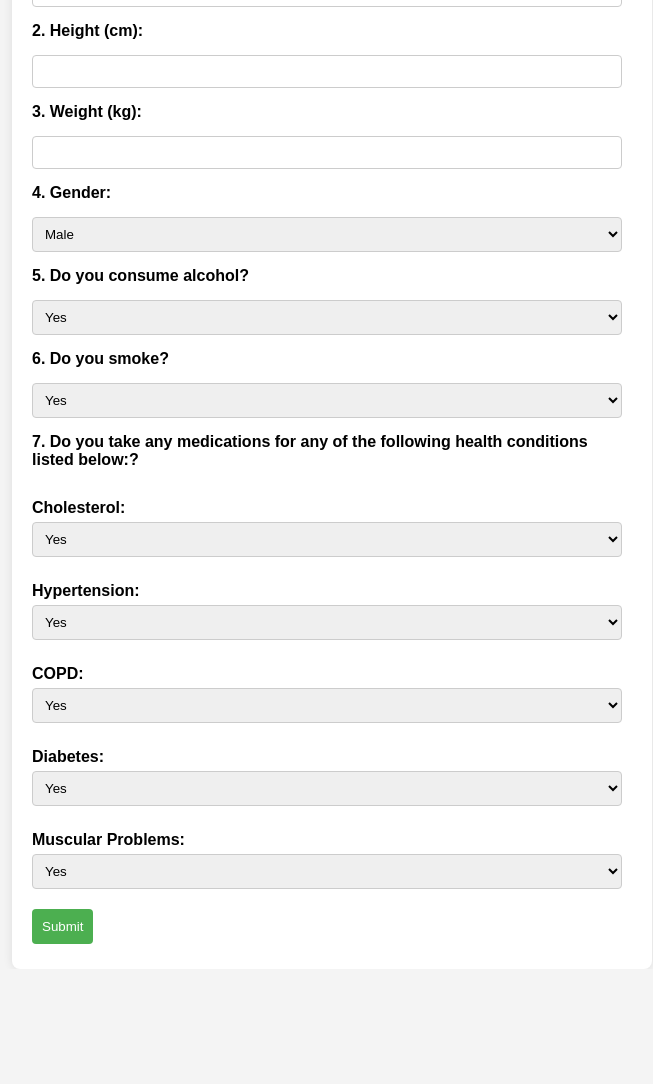
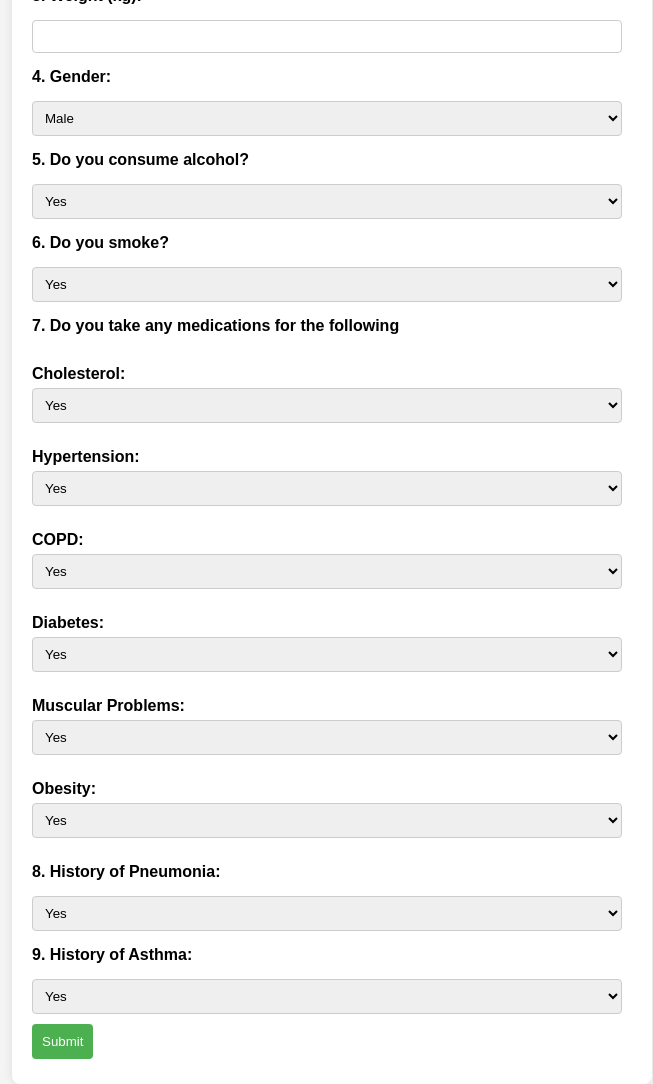
Before and after one commit to mnakawe/SER531-Intellihealth, a Java web app: page /index.jsp in a window 1280 px wide. Shown: the whole page, without its empty margins (308-961 px from the left). Before the commit the page ends 944 px from the top, so only its background shows below. Run offline with Spring Boot 4, a stand-in JSP engine, Linux system fonts and the light colour scheme; the project's own start-up code is not run, and a stand-in starts its controllers and pages.

Commit message:
Change index.jsp code to add history of diseases

```diff
--- a/src/main/webapp/index.jsp
+++ b/src/main/webapp/index.jsp
@@ -110,14 +110,28 @@
         <option value="no">No</option>
     </select>
 
-    <label>7. Do you take any medications for any of the following health conditions listed below:?</label>
+    <label>7. Do you take any medications for the following</label>
+
     <div class="disease-options">
         <label class="disease-option">Cholesterol: <select name="cholesterol"><option value="yes">Yes</option><option value="no">No</option></select></label>
         <label class="disease-option">Hypertension: <select name="hypertension"><option value="yes">Yes</option><option value="no">No</option></select></label>
         <label class="disease-option">COPD: <select name="copd"><option value="yes">Yes</option><option value="no">No</option></select></label>
         <label class="disease-option">Diabetes: <select name="diabetes"><option value="yes">Yes</option><option value="no">No</option></select></label>
         <label class="disease-option">Muscular Problems: <select name="muscularProblems"><option value="yes">Yes</option><option value="no">No</option></select></label>
+        <label class="disease-option">Obesity: <select name="obesity"><option value="yes">Yes</option><option value="no">No</option></select></label>
     </div>
+
+    <label for="pneumonia">8. History of Pneumonia:</label>
+    <select id="pneumonia" name="pneumonia" required>
+        <option value="yes">Yes</option>
+        <option value="no">No</option>
+    </select>
+
+    <label for="asthma">9. History of Asthma:</label>
+    <select id="asthma" name="asthma" required>
+        <option value="yes">Yes</option>
+        <option value="no">No</option>
+    </select>
 
     <input type="submit" value="Submit"/>
 </form>
```
